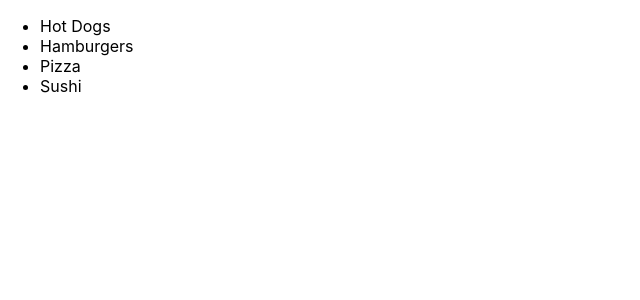
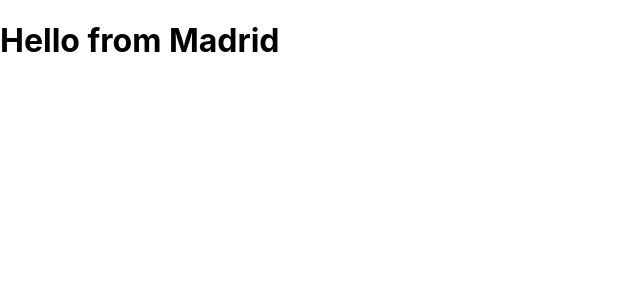
Before and after one commit to sprintup/ReactTraining, a React (Create React App) app in the folder hello-react/: page / in a window 1280 px wide. Shown: the top 300 px of the page, without its empty margins (0-640 px from the left). Built offline with nearby package versions, Linux system fonts and the light colour scheme.

Commit message:
example of injecting city to JSX

```diff
--- a/hello-react/src/index.js
+++ b/hello-react/src/index.js
@@ -2,18 +2,14 @@ import React from 'react';
 import ReactDOM from 'react-dom';
 import './index.css';
 
-
+let city = "Madrid";
 // ReactDOM.render takes to arguments, first the argument is the element we want to create, then the second argument is where we want to render that element
 ReactDOM.render(
   // React.createElement(tag that we want to create, properties we want this element to have, any children)
   // Possible to render multiple elements using createElement calls by making adjustments to the third argument (children)
   // JSX (Javascript as XML) is a language extension that allows you to write tags directly in the javascript
   // Browser is not going to render tags automatically in the browser, but because we're using create React app there is a tool working behind the scenes called Babel. Babel lets you write code that is not supported yet (transpiler). It takes the tags and turns them into createElement calls.
-  <ul>
-    <li>Hot Dogs</li>
-    <li>Hamburgers</li>
-    <li>Pizza</li>
-    <li>Sushi</li>
-  </ul>,
+  // JSX looks like HTML, but it is kind of different.
+  <h1>Hello from {city}</h1>,
   document.getElementById('root')
 );
```
